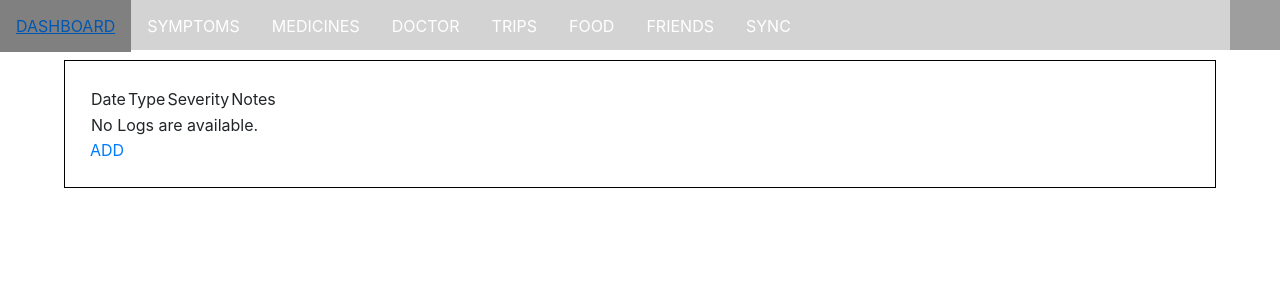
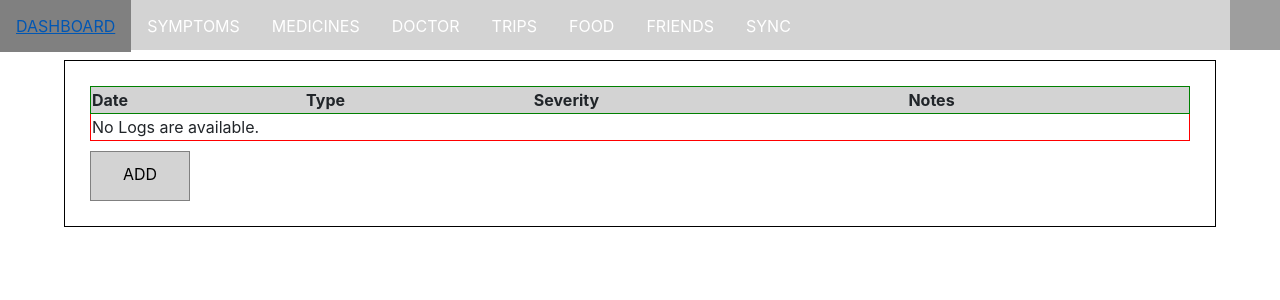
Before and after one commit to smithts/My-COVID-Dashboard, a Django app: page /dashboard/symptom/ in a window 1280 px wide. Shown: the top 300 px of the page. Run offline with Django 3.2, Linux system fonts and the light colour scheme; data that the repository does not hold is empty; grey boxes are pictures that could not be loaded.

Commit message:
Brushed up some CSS

```diff
--- a/mysite/dashboard/templates/food/index.html
+++ b/mysite/dashboard/templates/food/index.html
@@ -4,14 +4,14 @@
 <table class="results_table">
     <tr class="results_header">
 {% for header in headers %}
-        <td>{{header}}</td>
+        <th>{{header}}</th>
 {% endfor %}
     </tr>
 {% if food %}
     {% for f in food %}
        <tr class="results_row">
            <td>{{ f.log_date }}</td><td>{{ f.restaurant }}</td><td>{{ f.dishes }}</td><td>{{ f.mode }}</td><td>{{ f.contact }}</td>
-           <td><a href="{% url 'dashboard:food_view' %}">VIEW</a> | <a href="{% url 'dashboard:delete_food' f.id %}">DELETE</a></td>
+           <td><a href="{% url 'dashboard:delete_food' f.id %}">DELETE</a></td>
        </tr>
     {% endfor %}
 {% else %}
--- a/mysite/dashboard/templates/symptom/index.html
+++ b/mysite/dashboard/templates/symptom/index.html
@@ -1,15 +1,17 @@
 {% extends "base.html" %}
 {% block content %}
-<table>
-    <tr>
+<table class="results_table">
+    <tr class="results_header">
 {% for header in headers %}
-        <td>{{header}} </td>
+        <th>{{header}} </th>
 {% endfor %}
     </tr>
 {% if symptoms %}
-    <tr>
+
     {% for s in symptoms %}
-        <td>{{ s.date }}</td><td>{{ s.type }}</td><td>{{ s.severity }}</td><td>{{ s.notes }}</td><td><a href="{% url 'dashboard:delete_symptom' s.id %}">DELETE</a></td></tr>
+        <tr class="results_row">
+        <td>{{ s.date }}</td><td>{{ s.type }}</td><td>{{ s.severity }}</td><td>{{ s.notes }}</td><td><a href="{% url 'dashboard:delete_symptom' s.id %}">DELETE</a></td>
+        </tr>
     {% endfor %}
 
 {% else %}
@@ -17,5 +19,5 @@
 {% endif %}
 </table>
 
-<a href="{% url 'dashboard:add_symptom' %}">ADD</a>
+<div class="add_log_button"><a href="{% url 'dashboard:add_symptom' %}">ADD</a></div>
 {% endblock %}
```
